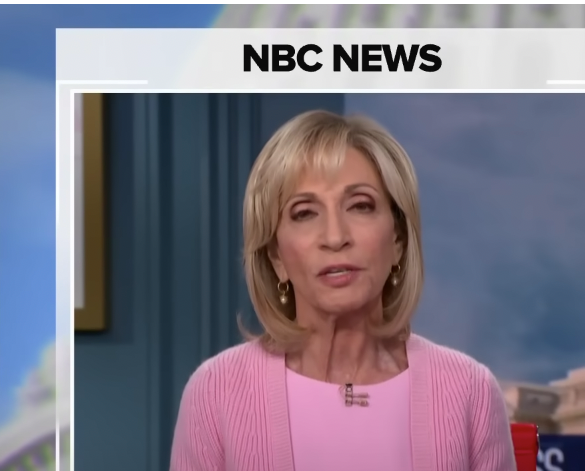
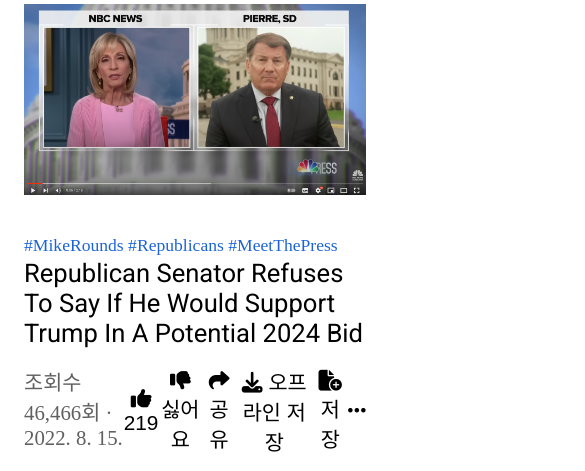
Before and after one commit to tree698/Clone_Codeing-YouTube, a plain HTML site: page index.html in a window 390 px wide. Shown: the part 84-555 px from the top of the page, 585 px wide, since content can reach past the window. Drawn offline with nearby package versions, Linux system fonts and the light colour scheme.

Commit message:
add css for video section

```diff
--- a/index.html
+++ b/index.html
@@ -11,9 +11,11 @@
     <link rel="preconnect" href="https://fonts.googleapis.com">
     <link rel="preconnect" href="https://fonts.gstatic.com" crossorigin>
     <link href="https://fonts.googleapis.com/css2?family=Oswald&display=swap" rel="stylesheet">
+    <link rel="preconnect" href="https://fonts.googleapis.com">
+    <link rel="preconnect" href="https://fonts.gstatic.com" crossorigin>
+    <link href="https://fonts.googleapis.com/css2?family=Roboto&display=swap" rel="stylesheet">
   </head>
   <body>
-    <section class="youtube">
       <header class="header">
         <div class="logo__container">
           <i class="fa-solid fa-bars"></i>
@@ -42,39 +44,43 @@
           </button>
         </div>
       </header>
+      <main class="contents">
         <section class="video">
-        <img src="/img/main_video__img.png" alt="main video" class="video__image">
+          <img src="/img/main_video__img.png" alt="main video" class="video__main">
           <div class="video__description">
-          <p class="video__hashTag">#MikeRounds #Republicans #MeetThePress</p>
+            <a href="#" class="video__hashTag">#MikeRounds #Republicans #MeetThePress</a>
             <p class="video__title">Republican Senator Refuses To Say If He Would Support Trump In A Potential 2024 Bid</p>
-          <div class="video__additionalInfo">
-            <span class="viewCount">조회수 46,466회·2022.8.15</span>
-            <span class="icon__thumbsup">
+            <div class="video__info">
+              <span class="video__info__left">조회수 46,466회 · 2022. 8. 15.</span>
+              <div class="video__info__right">
+                <button class="button info__right">
                   <i class="fa-solid fa-thumbs-up"></i>
-            </span>
                   <span class="number__thumbsup">219</span>
-            <span class="icon__thumbsdown">
+                </button>
+                <button class="button info__right">
                   <i class="fa-solid fa-thumbs-down"></i>
-            </span>
                   <span class="number__thumbsdown">싫어요</span>
-            <span class="icon__share">
+                </button>
+                <button class="button info__right">
                   <i class="fa-solid fa-share"></i>
-            </span>
                   <span class="share">공유</span>
-            <span class="icon__offline-save">
+                </button>
+                <button class="button info__right">
                   <i class="fa-solid fa-download"></i>
-            </span>
                   <span class="offline-save">오프라인 저장</span>
-            <span class="icon__save">
+                </button>
+                <button class="button info__right">
                   <i class="fa-solid fa-file-circle-plus"></i>
-            </span>
                   <span class="save">저장</span>
-            <span class="icon__ellipsis">
+                </button>
+                <button class="button info__right">
                   <i class="fa-solid fa-ellipsis"></i>
-            </span>
+                </button>
+              </div>
             </div>
           </div>
         </section>
+
         <section class="channel">
           <img src="/img/logo-owner.png" alt="nbc logo" class="channel__logo">
           <div class="channel__info">
@@ -131,6 +137,7 @@
             <button class="button channel__more__info">더보기</button>
           </div>
         </section>
+
         <div class="btn__filter__videos__related">
           <button class="button filter__videos">모두</button>
           <button class="button filter__videos">관련 콘텐츠</button>
@@ -138,6 +145,7 @@
           <button class="button filter__videos">최근에 업로드된 동영상</button>
           <button class="button filter__videos">감상한 동영상</button>
         </div>
+
         <ul class="videos__related">
           <li class="video__related">
             <img src="/img/img-1.png" alt="" class="video__related__image">
@@ -244,6 +252,7 @@
             </img>
           </li>
         </ul>
+
         <section class="comments">
           <div class="comments__info">
             <span class="comments__number">댓글 199개</span>
@@ -384,6 +393,11 @@
             </li>
           </ul>
         </section>
-    </section>
+      </main>
+
+
+
+
+
   </body>
 </html>
--- a/style.css
+++ b/style.css
@@ -5,17 +5,18 @@
   --font-color-search: #adadad;
   --font-color-white: #ffffff;
 
-  --font-size-large: 1.8rem;
+  --font-size-large: 2rem;
   --font-size-medium: 1.6rem;
-  --font-size-regular: 1.4rem;
-  --font-size-small: 1.2rem;
-  --font-size-micro: 0.9rem;
+  --font-size-regular: 1.3rem;
+  --font-size-small: 1.1rem;
+  --font-size-micro: 0.8rem;
 
   --line: #cfcfcf;
   --border-radius: 2px;
 
   --color-background-light: #f8f8f8;
   --color-background-midLight: #ececec;
+  --color-blue: #1c64d6;
 }
 
 * {
@@ -32,15 +33,17 @@ button {
   outline: none;
   cursor: pointer;
   padding: 0;
+  background-color: transparent;
 }
 
 @media screen and (max-width: 1014px) {
+  /* header */
   .header {
     width: 100%;
     height: 5.5rem;
     display: flex;
     align-items: center;
-    padding: 0 16px;
+    padding: 0 28px 0 16px;
   }
 
   .logo__container {
@@ -75,7 +78,7 @@ button {
   }
 
   .input__container {
-    height: 50px;
+    height: 55px;
     display: flex;
     margin-right: 4rem;
   }
@@ -133,4 +136,69 @@ button {
   .function__owner {
     width: 40px;
   }
+
+  /* main */
+  .contents {
+    padding: 0 24px;
+  }
+
+  /* section: video */
+  .video {
+    width: 100%;
+    display: flex;
+    flex-direction: column;
+    align-items: center;
+    /* padding: 34px; */
+    background: rgb(255, 255, 255);
+    background: linear-gradient(
+      0deg,
+      rgba(255, 255, 255, 1) 74%,
+      rgba(248, 248, 248, 1) 100%
+    );
+  }
+
+  .video__main {
+    width: 100%;
+  }
+
+  .video__description {
+    width: 100%;
+    padding: 40px 0 20px 0;
+    border-bottom: 1px solid var(--line);
+  }
+
+  .video__hashTag,
+  .video__title {
+    margin: 0;
+  }
+
+  .video__hashTag {
+    color: var(--color-blue);
+    font-size: var(--font-size-small);
+    text-decoration: none;
+  }
+
+  .video__title {
+    font-size: var(--font-size-medium);
+    font-family: 'Roboto', sans-serif;
+    margin-top: 2px;
+  }
+
+  .video__info {
+    display: flex;
+    justify-content: space-between;
+    font-size: var(--font-size-regular);
+    color: var(--font-color-sub);
+    margin-top: 18px;
+  }
+
+  .video__info__right {
+    width: 620px;
+    display: flex;
+    justify-content: space-evenly;
+  }
+
+  .button.info__right {
+    font-size: var(--font-size-regular);
+  }
 }
```
Lines whose indentation alone changed are shown as unchanged.
